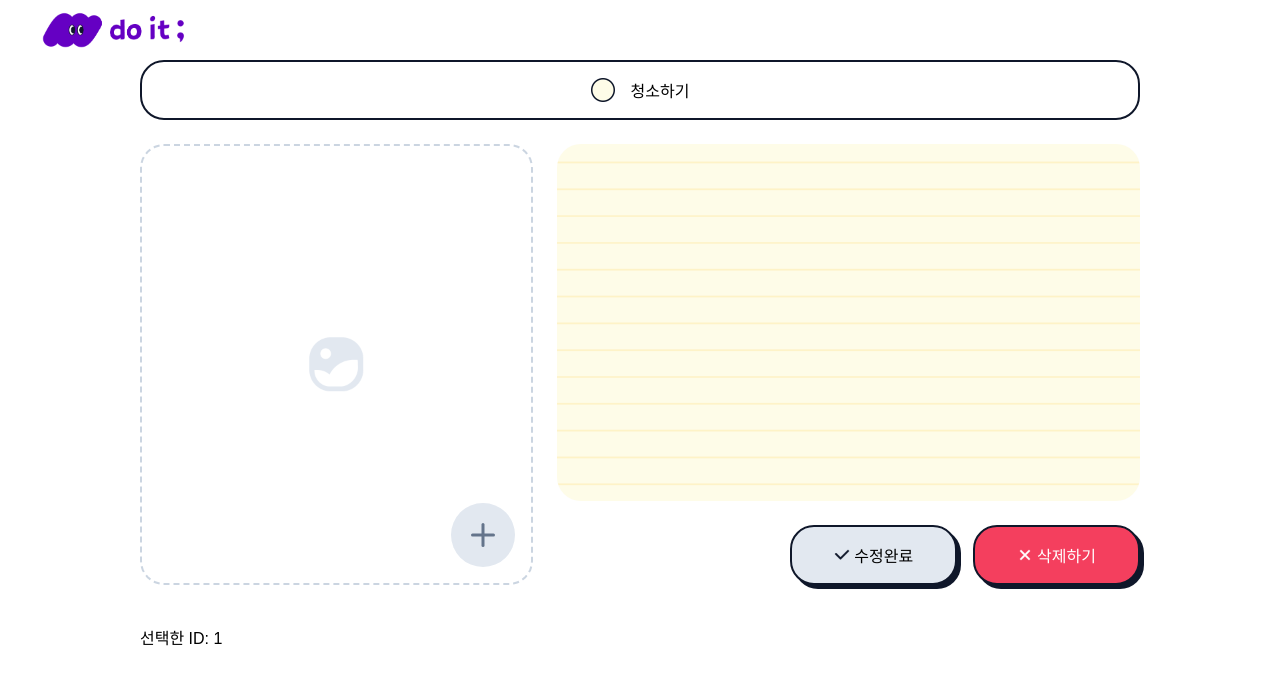
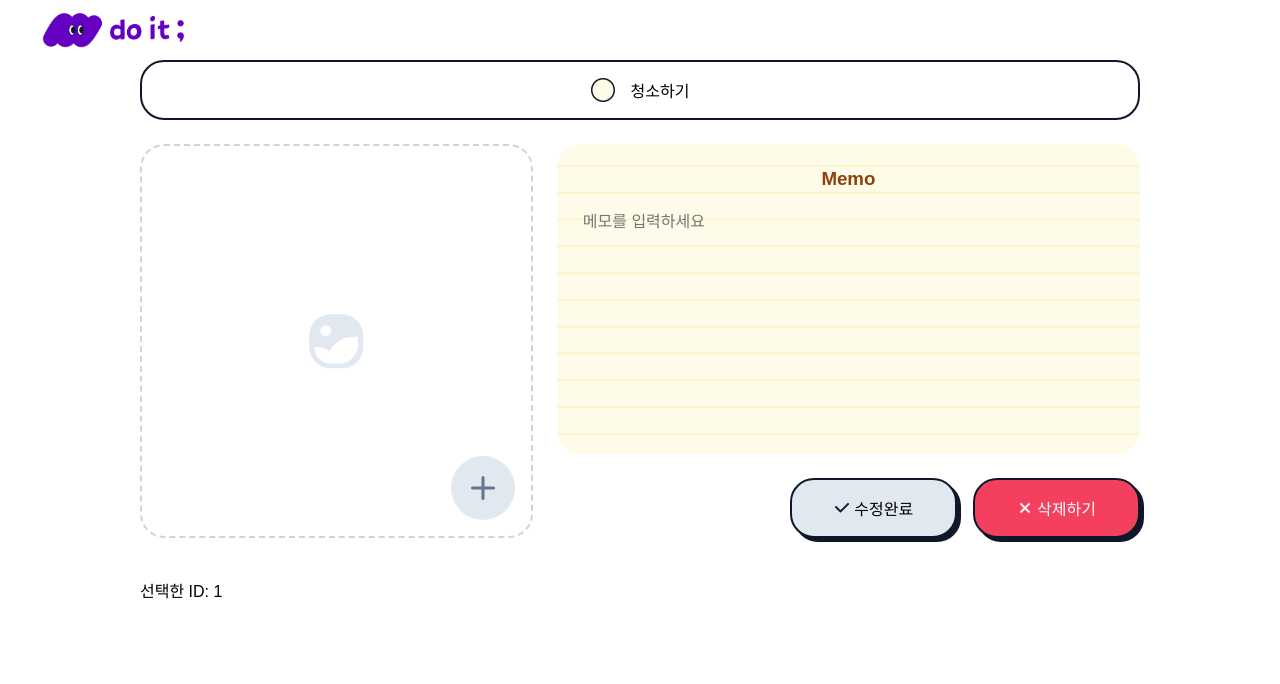
Before and after one commit to kim-ho-seon/do-it-todo, a React (Vite) app: page /items/1 in a window 1280 px wide. Shown: the top 684 px of the page. Built offline with nearby package versions, Linux system fonts and the light colour scheme.

Commit message:
feat: 메모지 배경 위에 메모 입력창(textarea) 표시

```diff
--- a/src/pages/TodoDetailPage.css
+++ b/src/pages/TodoDetailPage.css
@@ -89,7 +89,34 @@
   flex:3;
   display: flex;
   flex-direction: column;
-   gap: 24px;
+  gap: 24px;
+}
+
+.memo-box{
+  display: flex;
+  flex-direction: column;
+  height: 310px;
+  padding: 24px;
+  box-sizing: border-box;
+  border-radius: 24px;
+  background: url('../assets/images/memo@3x.png') center / cover no-repeat;
+}
+
+.memo-title{
+  margin: 0 0 16px;
+  text-align: center;
+  color: #92400E;
+}
+
+.memo-textarea{
+  flex: 1;
+  width: 100%;
+  border: none;
+  background: transparent;
+  resize: none;
+  outline: none;
+  font: inherit;
+  text-align: left;
 }
 
 .memo-img{
--- a/src/pages/TodoDetailPage.tsx
+++ b/src/pages/TodoDetailPage.tsx
@@ -30,7 +30,14 @@ function TodoDetailPage({todos}:{todos:Todo[]}) {
         <button type="button" className="img-add-btn" aria-label="이미지 추가"></button>
       </div>
       <div className="detail-memo">
-        <img className="memo-img" src="/src/assets/images/memo@3x.png" alt="" />
+        <div className="memo-box">
+          <h3 className="memo-title">Memo</h3>
+          <textarea
+                className="memo-textarea"
+                defaultValue={todo.memo}
+                placeholder="메모를 입력하세요"
+              />
+        </div>
         <div className="memo-btns">
           <button className="edit-btn"><img src="/src/assets/icon/check.png" alt="" />수정완료</button>
           <button className="delete-btn"><img src="/src/assets/icon/X.png" alt="" />삭제하기</button>
```
